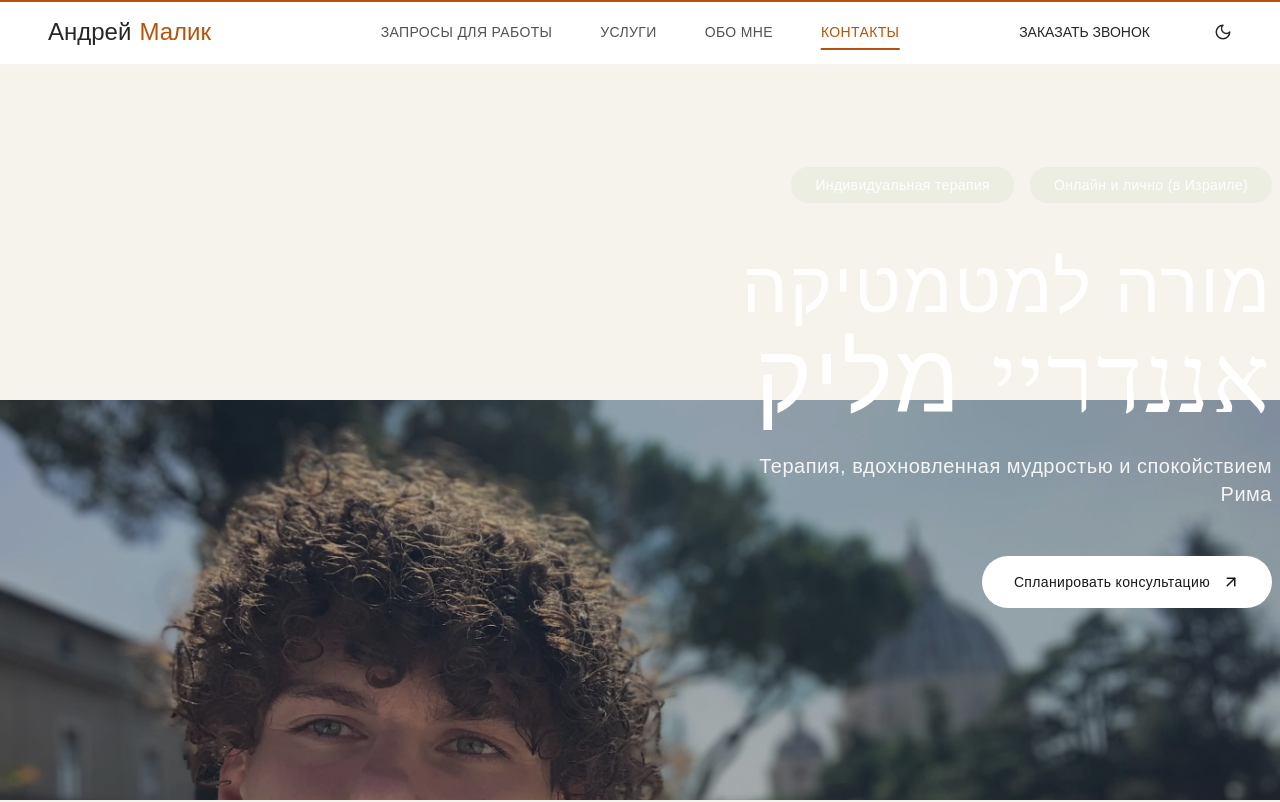
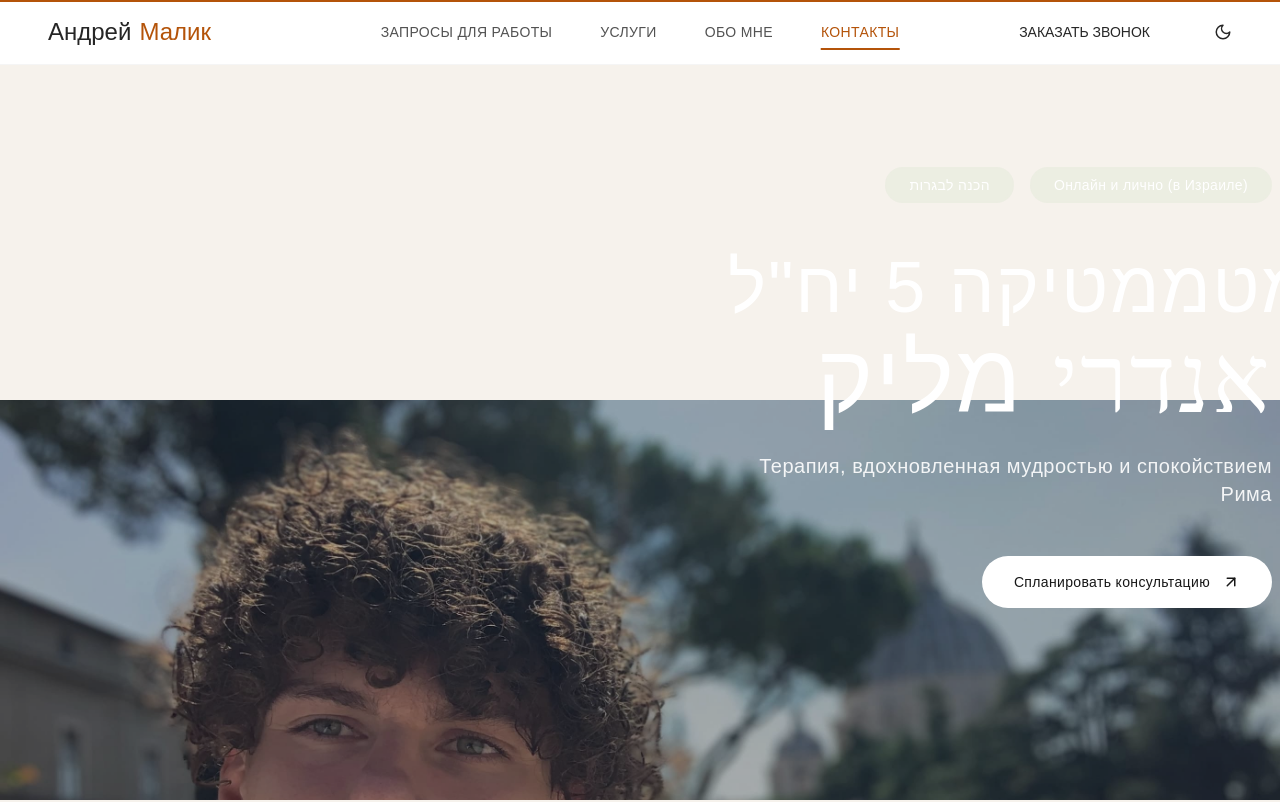
Before and after one commit to andrmalik/psychology-website, a Next.js app: page / in a window 1280 px wide. Shown: the top 802 px of the page. Built offline with nearby package versions, Linux system fonts and the light colour scheme.

Commit message:
Fix SupportItem interface syntax error

```diff
--- a/app/components/desktop/DesktopPage.tsx
+++ b/app/components/desktop/DesktopPage.tsx
@@ -71,7 +71,7 @@ export default function DesktopPage() {
 
   // Данные
   const stats = [
-    { icon: Users, value: '30+', label: 'מפסוטים' },
+    { icon: Users, value: '30+', label: 'ע' },
     { icon: Star, value: '4.9', label: 'средняя оценка' },
     { icon: Award, value: '1+', label: 'лет практики' },
     { icon: BookOpen, value: '150+', label: 'часов консультаций' }
@@ -523,7 +523,7 @@ fill
         transition={{ delay: 0.2 }}
         className="px-6 py-2 bg-[#E1EAD7]/50 backdrop-blur-sm rounded-full text-sm tracking-wide text-white"
       >
-        Индивидуальная терапия
+        הכנה לבגרות
       </motion.span>
       <motion.span
         initial={{ opacity: 0, y: 20 }}
@@ -541,7 +541,7 @@ fill
   transition={{ delay: 0.6 }}
   className="text-7xl text-white mb-2 font-extralight tracking-wide whitespace-nowrap"
 >
-  מורה למטמטיקה
+מורה למטממטיקה 5 יח"ל
 </motion.h1>
 
     <motion.h1
@@ -550,7 +550,7 @@ fill
       transition={{ delay: 0.7 }}
       className="text-8xl text-white mb-6 tracking-wide whitespace-nowrap"
     >
-      <span className="font-roslindale">אננדריי</span>&nbsp;
+      <span className="font-roslindale">אנדרי</span>&nbsp;
       <span className="font-extralight">מליק</span>
     </motion.h1>
 
```
